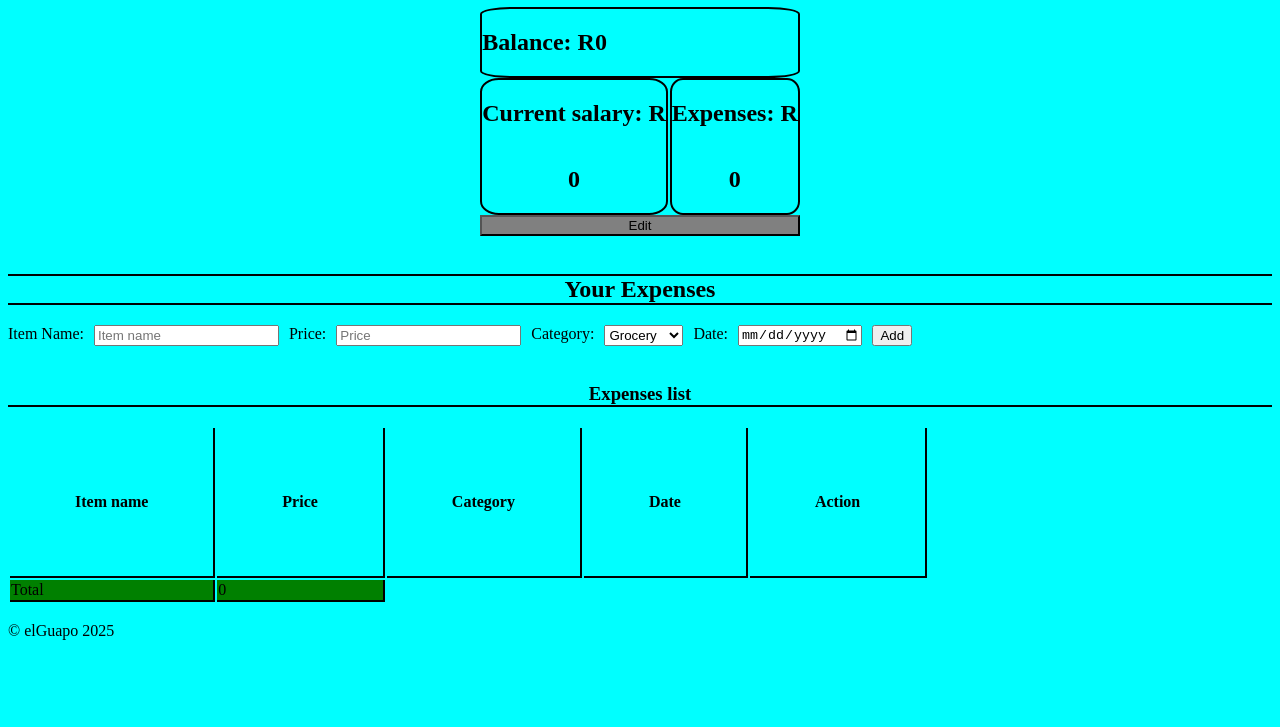
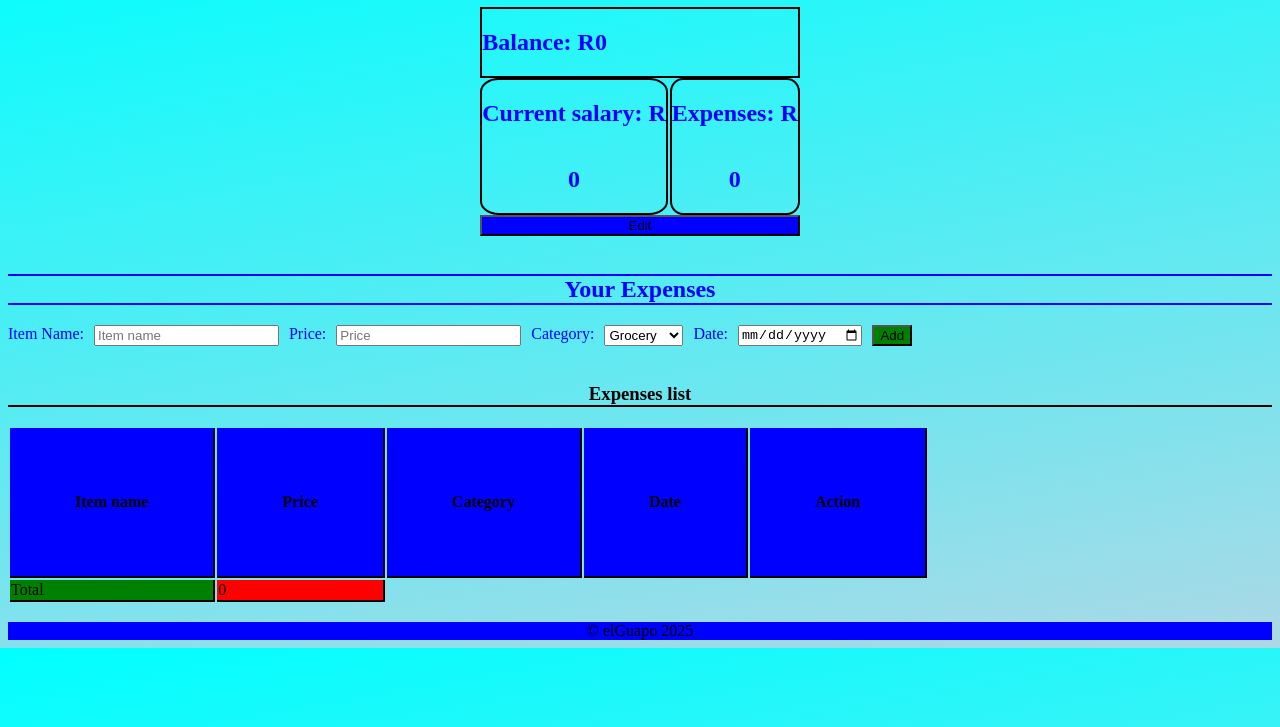
Before and after one commit to elGuapoTheMainCharacter/finance-tracker, a plain HTML site: page index.html in a window 1280 px wide. Shown: the part 73-800 px from the top of the page. Drawn offline with Linux system fonts and the light colour scheme.

Commit message:
Update style.css

```diff
--- a/style.css
+++ b/style.css
@@ -1,9 +1,11 @@
 
 body{
-  background: cyan;
+  background: linear-gradient(350deg, lightblue,cyan);
 }
 .heading{
   text-align: center;
+  justify-content: center;
+  color:blue;
 }
 .balance{
   display: grid;
@@ -14,6 +16,7 @@ body{
 .currentBalance{
   display: flex;
   border: 2px solid;
+  border-bottom-color: purple
   border-radius: 10%;
 }
 .income{
@@ -59,7 +62,7 @@ table{
   text-align: center;
 }
 .editSalaryBtn{
-  background-color:grey;
+  background-color:blue;
 }
 .yourBehaviorHeading{
   border-bottom: 2px solid;
@@ -71,3 +74,22 @@ table{
   border-top: 2px solid;
   text-align: center;
 }
+h1,h2,p{
+  color:blue;
+}
+#addBtn{
+  background-color:green;
+}
+.userInput{
+  color:blue;
+}
+thead{
+  background-color: blue;
+}
+#totalAmount,tfoot{
+  background-color: red;
+}
+footer{
+  text-align: center;
+  background-color: blue;
+  }
```
